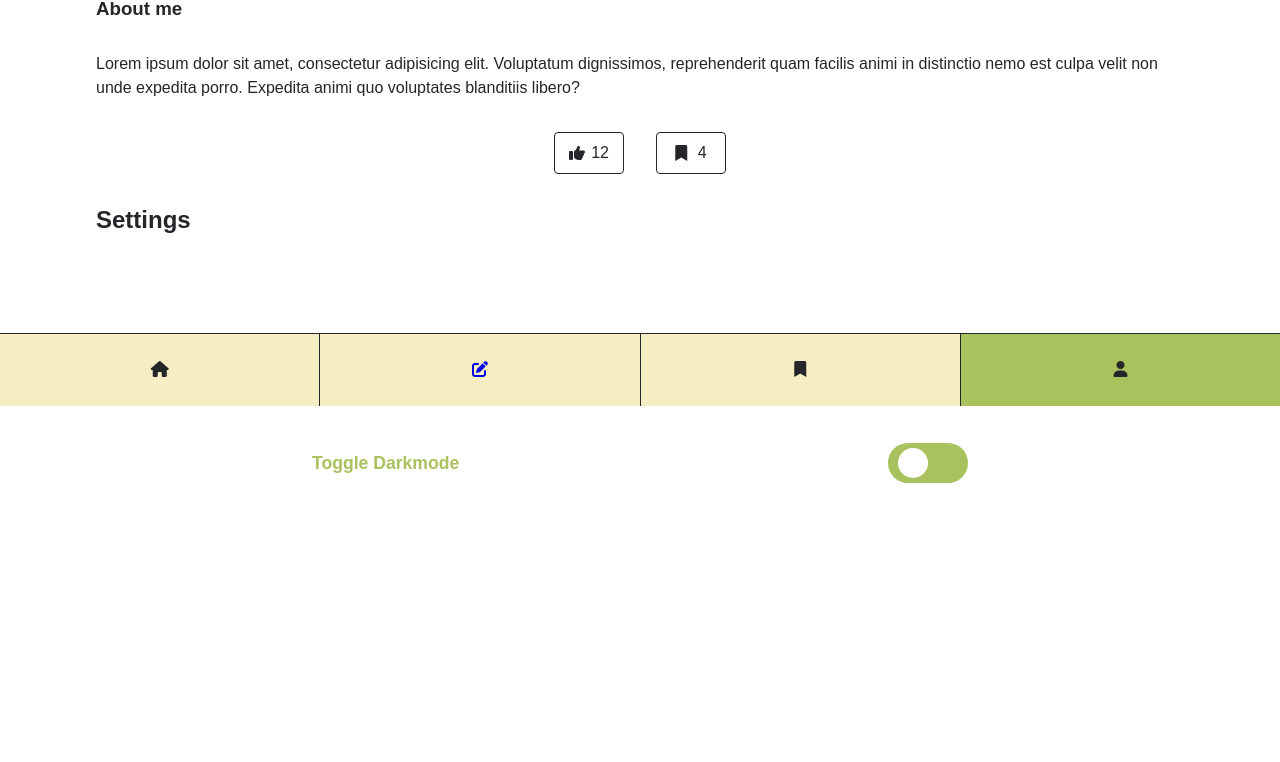
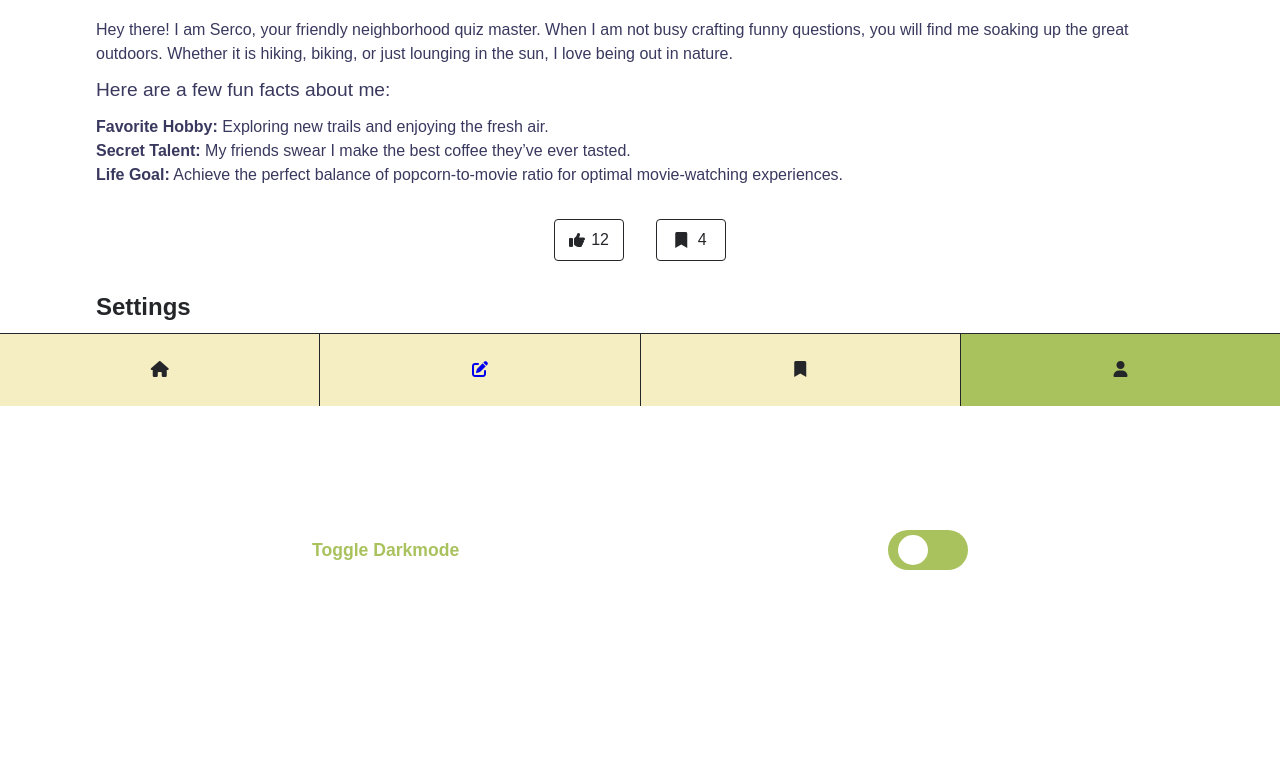
Before and after one commit to Serco627/recap-project-2_quiz-app, a website: page profile.html in a window 1280 px wide. Shown: the part 394-1156 px from the top of the page. Before the commit the page ends 1069 px from the top, so only its background shows below. Drawn offline with Linux system fonts and the light colour scheme.

Commit message:
update aboutme section

```diff
--- a/components/profile/profile.css
+++ b/components/profile/profile.css
@@ -12,8 +12,14 @@
   justify-content: space-around;
 }
 
+.profile-card__name {
+  color: var(--secondary-light);
+  font-size: 1.8rem;
+}
+
 .profile__card-img {
-  border-radius: 50%;
+  border-radius: 45%;
+  margin-right: 20px;
 }
 
 .profile__settings {
@@ -69,3 +75,27 @@
   + .profile__settings-darkmode-label:after {
   right: 5px;
 }
+
+.about-me-container {
+  display: flex;
+  flex-direction: column;
+  gap: 10px;
+  color: var(--secondary);
+}
+
+.about-me-facts {
+  font-size: 1.2rem;
+}
+
+.fact {
+  font-weight: bold;
+}
+
+.sercan {
+  color: var(--secondary);
+}
+
+.aboutme {
+  color: var(--secondary);
+  font-size: xx-large;
+}
--- a/profile.html
+++ b/profile.html
@@ -19,20 +19,39 @@
       <div class="profile__card">
         <img
           class="profile__card-img"
-          src="https://source.unsplash.com/random/300x300?portrait"
+          src="./assets/FotoInDerNatur.png"
           alt=""
           height="200"
           width="200"
         />
-        <h2 class="profile-card__name">Max Doe</h2>
+        <h2 class="profile-card__name">
+          Sercan (most people just call me Serco)
+        </h2>
       </div>
-      <h3>About me</h3>
-      <p>
-        Lorem ipsum dolor sit amet, consectetur adipisicing elit. Voluptatum
-        dignissimos, reprehenderit quam facilis animi in distinctio nemo est
-        culpa velit non unde expedita porro. Expedita animi quo voluptates
-        blanditiis libero?
-      </p>
+      <h3 class="aboutme">About me</h3>
+      <div class="about-me-container">
+        Hey there! I am Serco, your friendly neighborhood quiz master. When I am
+        not busy crafting funny questions, you will find me soaking up the great
+        outdoors. Whether it is hiking, biking, or just lounging in the sun, I
+        love being out in nature.
+        <span class="about-me-facts">Here are a few fun facts about me: </span>
+        <ul>
+          <li>
+            <span class="fact">Favorite Hobby:</span> Exploring new trails and
+            enjoying the fresh air.
+          </li>
+
+          <li>
+            <span class="fact">Secret Talent:</span> My friends swear I make the
+            best coffee they’ve ever tasted.
+          </li>
+
+          <li>
+            <span class="fact">Life Goal:</span> Achieve the perfect balance of
+            popcorn-to-movie ratio for optimal movie-watching experiences.
+          </li>
+        </ul>
+      </div>
       <ul class="counter-list">
         <li class="counter-list__item">
           <i class="fas fa-thumbs-up"></i>
```
Also changed, not shown: 1 other file.
